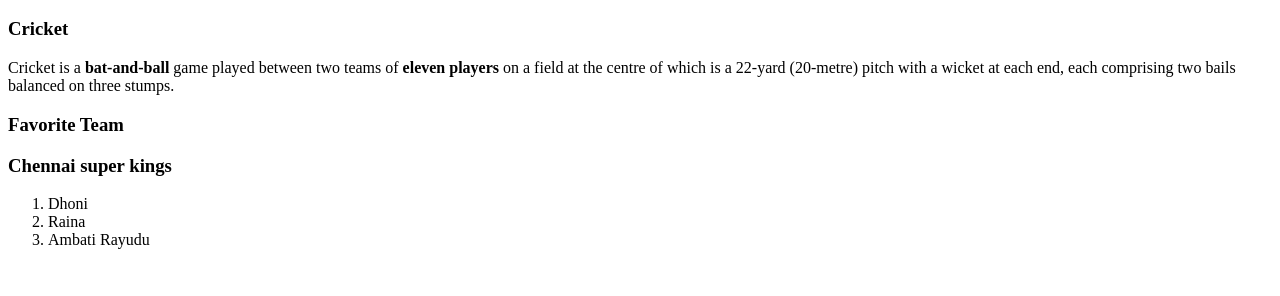
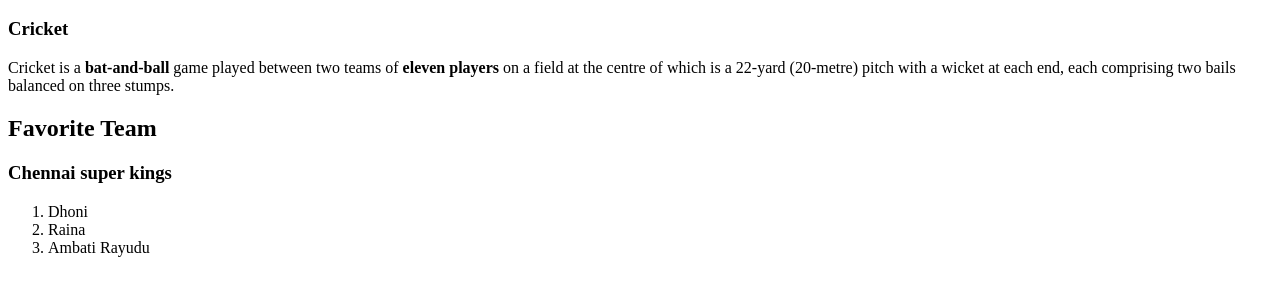
Before and after one commit to 44-563-Web-Apps-S23/44563-webapps-assignment-3-DasariTejaReddy, a plain HTML site: page index.html in a window 1280 px wide. Shown: the part 48-344 px from the top of the page. Drawn offline with Linux system fonts and the light colour scheme.

Commit message:
Update index.html

```diff
--- a/index.html
+++ b/index.html
@@ -7,7 +7,7 @@
         <h1>Dasari Teja Reddy</h1>
     <h3>Cricket</h3>
         <p>Cricket is a <b>bat-and-ball </b>game played between two teams of <b>eleven players</b> on a field at the centre of which is a 22-yard (20-metre) pitch with a wicket at each end, each comprising two bails balanced on three stumps.</p>
-   <h3>Favorite Team</h3>
+   <h2>Favorite Team</h2>
         <h3>Chennai super kings</h3>
    <ol>
     <li>Dhoni</li>
```
